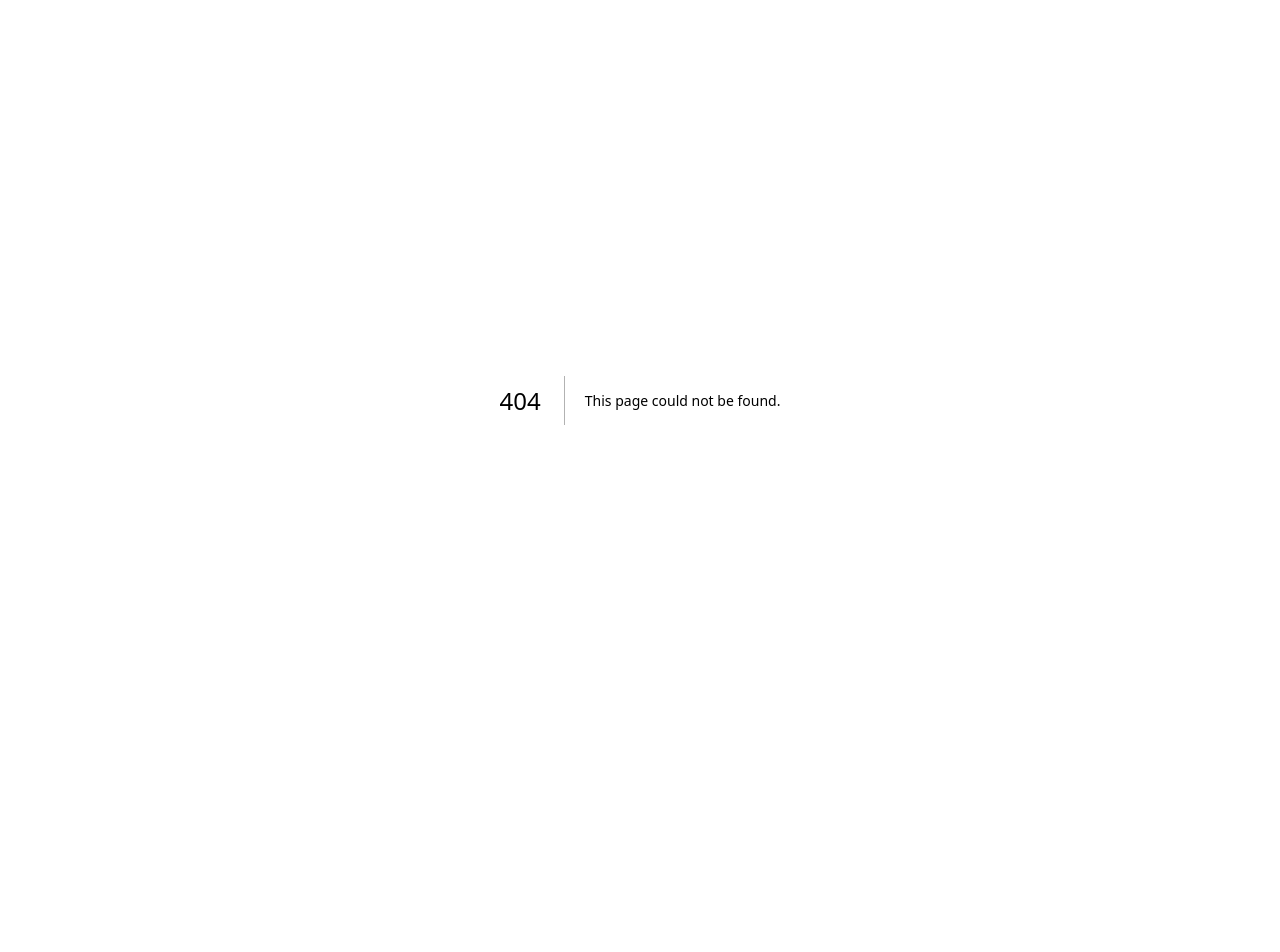
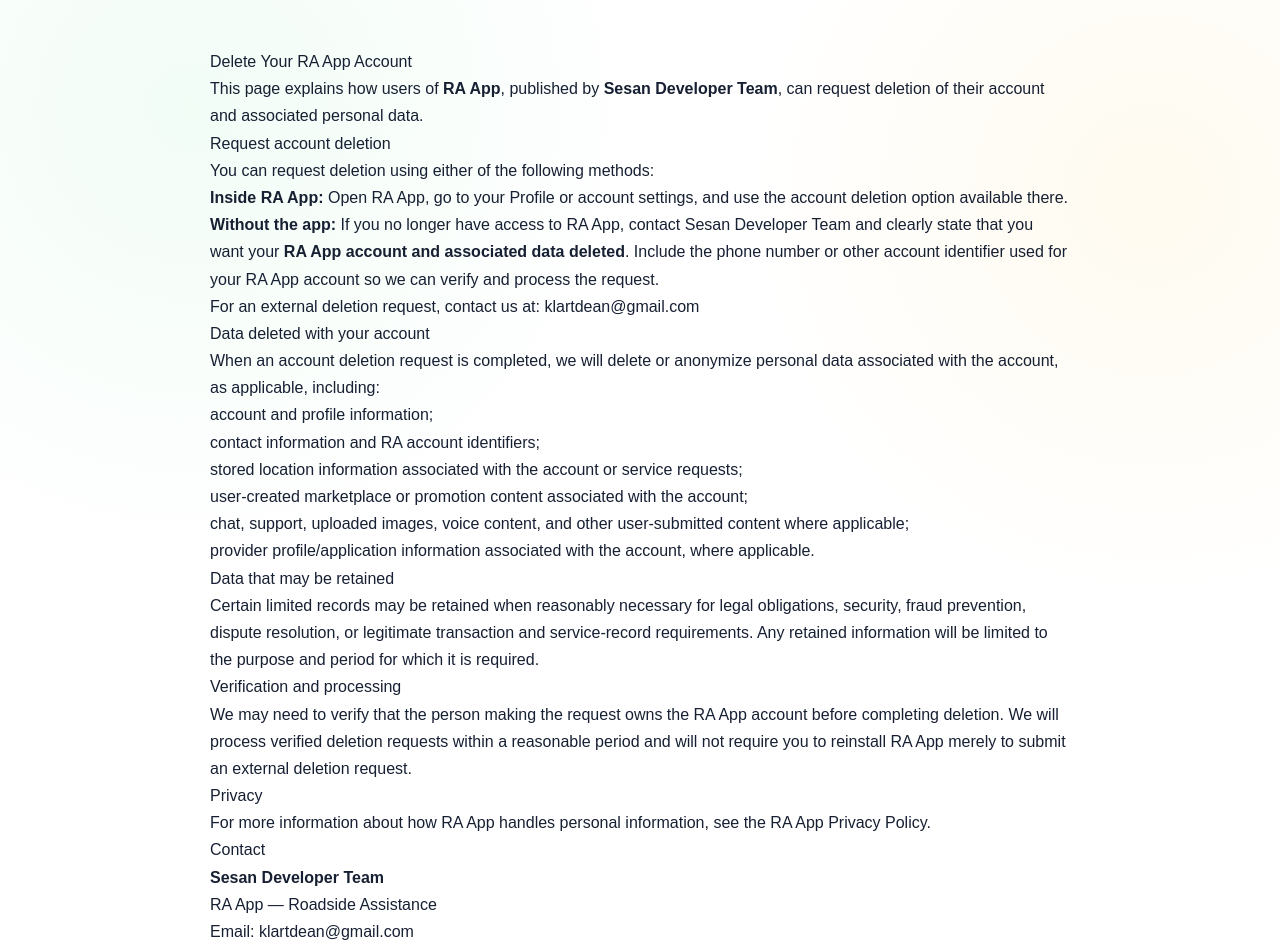
Before and after one commit to klartdean-stack/about-sesan, a Next.js app: page /ra-app/delete-account in a window 1280 px wide. Before the commit this address had no page. Shown: the top 952 px of the page. Before the commit the page ends 800 px from the top, so only its background shows below. Built offline with nearby package versions, Linux system fonts and the light colour scheme.

Commit message:
Add RA App account deletion page

```diff
--- /dev/null
+++ b/app/ra-app/delete-account/page.tsx
@@ -0,0 +1,77 @@
+import type { Metadata } from 'next';
+
+export const metadata: Metadata = {
+  title: 'Delete RA App Account',
+  description: 'How to request deletion of your RA App account and associated data.',
+};
+
+export default function RaAppDeleteAccount() {
+  return (
+    <main style={{ maxWidth: 900, margin: '0 auto', padding: '48px 20px 80px', fontFamily: 'Arial, sans-serif', lineHeight: 1.7, color: '#172033' }}>
+      <h1>Delete Your RA App Account</h1>
+      <p>
+        This page explains how users of <strong>RA App</strong>, published by <strong>Sesan Developer Team</strong>,
+        can request deletion of their account and associated personal data.
+      </p>
+
+      <h2>Request account deletion</h2>
+      <p>You can request deletion using either of the following methods:</p>
+      <ol>
+        <li>
+          <strong>Inside RA App:</strong> Open RA App, go to your Profile or account settings, and use the account deletion option available there.
+        </li>
+        <li>
+          <strong>Without the app:</strong> If you no longer have access to RA App, contact Sesan Developer Team and clearly state that you want your
+          <strong> RA App account and associated data deleted</strong>. Include the phone number or other account identifier used for your RA App account so we can verify and process the request.
+        </li>
+      </ol>
+
+      <p>
+        For an external deletion request, contact us at:{' '}
+        <a href="mailto:klartdean@gmail.com?subject=RA%20App%20Account%20Deletion%20Request">
+          klartdean@gmail.com
+        </a>
+      </p>
+
+      <h2>Data deleted with your account</h2>
+      <p>When an account deletion request is completed, we will delete or anonymize personal data associated with the account, as applicable, including:</p>
+      <ul>
+        <li>account and profile information;</li>
+        <li>contact information and RA account identifiers;</li>
+        <li>stored location information associated with the account or service requests;</li>
+        <li>user-created marketplace or promotion content associated with the account;</li>
+        <li>chat, support, uploaded images, voice content, and other user-submitted content where applicable;</li>
+        <li>provider profile/application information associated with the account, where applicable.</li>
+      </ul>
+
+      <h2>Data that may be retained</h2>
+      <p>
+        Certain limited records may be retained when reasonably necessary for legal obligations, security, fraud prevention, dispute resolution,
+        or legitimate transaction and service-record requirements. Any retained information will be limited to the purpose and period for which it is required.
+      </p>
+
+      <h2>Verification and processing</h2>
+      <p>
+        We may need to verify that the person making the request owns the RA App account before completing deletion. We will process verified deletion
+        requests within a reasonable period and will not require you to reinstall RA App merely to submit an external deletion request.
+      </p>
+
+      <h2>Privacy</h2>
+      <p>
+        For more information about how RA App handles personal information, see the{' '}
+        <a href="/ra-app/privacy">RA App Privacy Policy</a>.
+      </p>
+
+      <h2>Contact</h2>
+      <p>
+        <strong>Sesan Developer Team</strong><br />
+        RA App — Roadside Assistance<br />
+        Email: <a href="mailto:klartdean@gmail.com">klartdean@gmail.com</a>
+      </p>
+
+      <p style={{ marginTop: 40, fontSize: 14, color: '#5b6474' }}>
+        Last updated: September 8, 2026
+      </p>
+    </main>
+  );
+}
```
